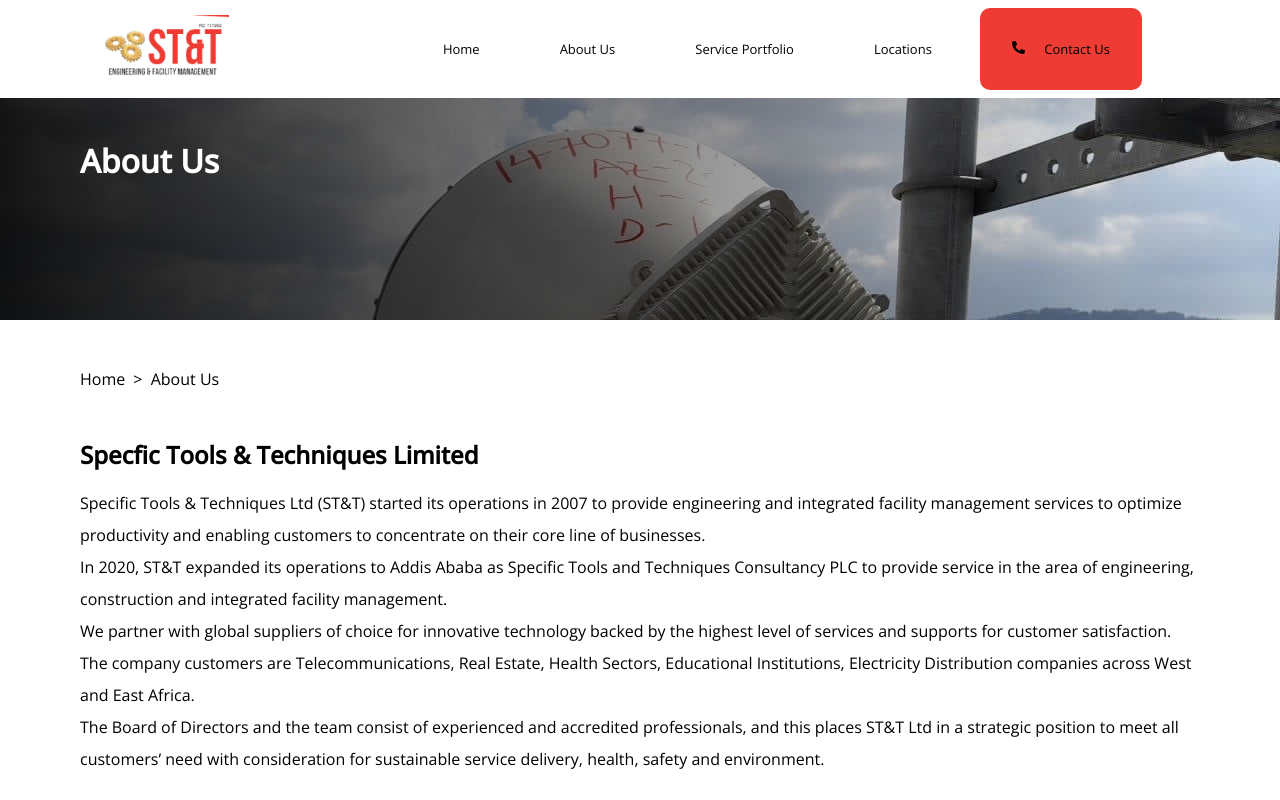
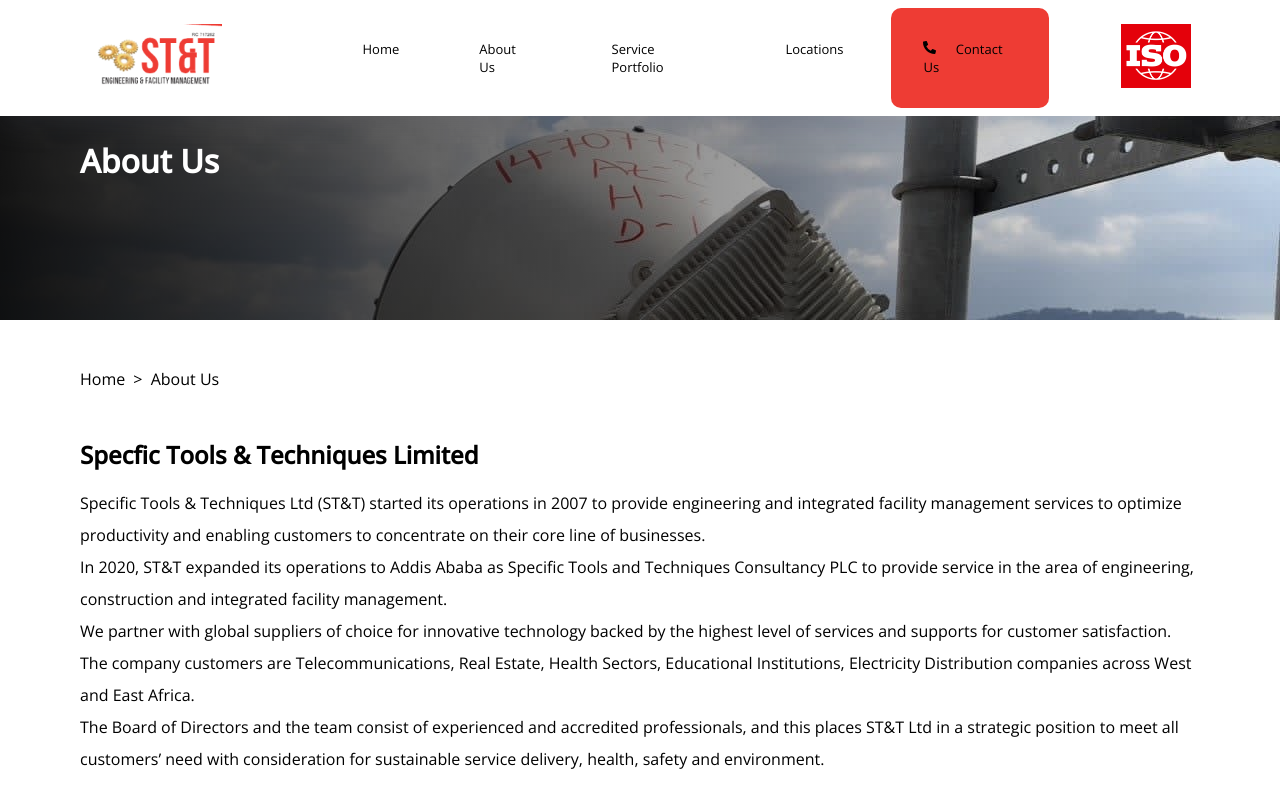
Before and after one commit to franklynokenwa/site-tools-website, a Next.js app: page /about in a window 1280 px wide. Shown: the top 800 px of the page. Built offline with nearby package versions, Linux system fonts and the light colour scheme.

Commit message:
added the iso logo

```diff
--- a/src/app/page.module.css
+++ b/src/app/page.module.css
@@ -269,6 +269,8 @@
   flex-direction: column;
   flex: 0.6;
 }
+
+
 /* Media Query */
 @media screen and (min-width: 1300px) and (max-width: 1700px) {
   .pageContent {
--- a/src/components/Navigation/index.jsx
+++ b/src/components/Navigation/index.jsx
@@ -2,11 +2,12 @@
 import * as React from "react";
 import "./nav.css";
 import logo from "../../../public/logo.png";
-import iso from "../../../public/iso.png";
 import Image from "next/image";
 import { PortfolioItems } from "../helper";
 import Link from "next/link";
 import { FaPhoneAlt } from "react-icons/fa";
+import Iso from "../../../public/iso.png";
+
 PortfolioItems;
 const Navigation = () => {
   const [menuOpen, setMenuOpen] = React.useState(false);
@@ -153,11 +154,14 @@
                 <FaPhoneAlt /> Contact Us
               </Link>
             </li>
+
           </ul>
+
         </nav>
-        <div className="iso">
-          <Image src={iso} alt="ISO Logo" priority />
+        <div>
+          <Image className="isoImage" src={Iso} alt="Iso image" width={70} priority={true}/>
         </div>
+
       </div>
     </div>
   );
```
Also changed, not shown: src/app/page.js (+11 -1 lines).
